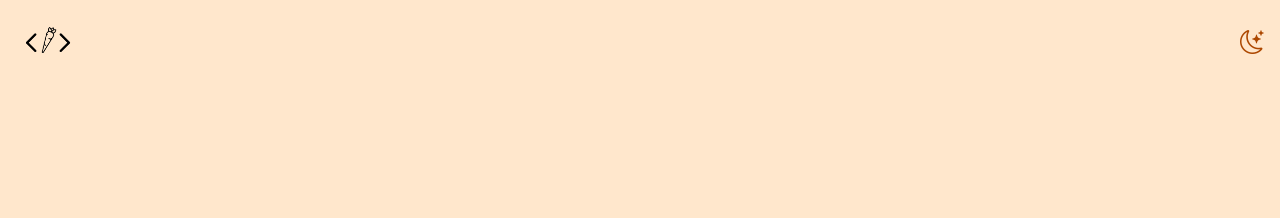
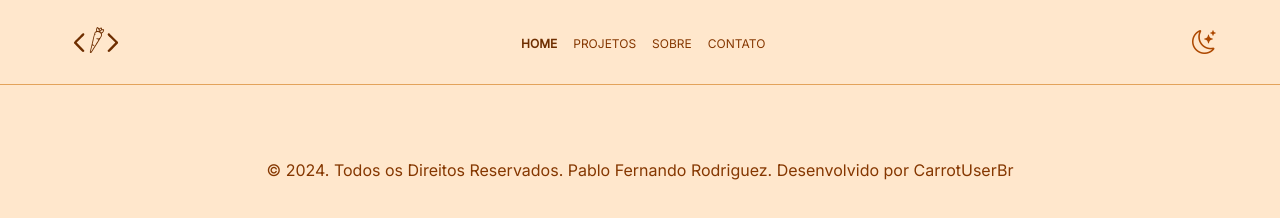
Before and after one commit to CarrotUserBr/CarrotUserBr.github.io, a plain HTML site: page index.html in a window 1280 px wide. Drawn offline with nearby package versions, Linux system fonts and the light colour scheme.

Commit message:
feat: add data-theme, script and footer

```diff
--- a/assets/css/styles.css
+++ b/assets/css/styles.css
@@ -1,22 +1,34 @@
-@import url('https://fonts.googleapis.com/css2?family=Inter&display=swap');
+ @import url('https://fonts.googleapis.com/css2?family=Inter&display=swap');
 
-:root{
-  /* Cores principais */
-  --primary-color: #6E2E00; /* Laranja mais escuro para destaque */
+ :root, :root[data-theme='light']{
+  --primary-color: #6E2E00;
 
-  --primary-bg-color: #FFE7CC; /* Fundo principal em laranja claro */
-  --secondary-bg-color: #DBB284; /* Fundo secundário em tom mais escuro */
-  --border-color: #E3A35B; /* Cor da borda para separação */
+  --primary-bg-color: #FFE7CC;
+  --secondary-bg-color: #DBB284;
+  --border-color: #E3A35B;
 
-  /* Cores de texto e links */
-  --title-color: var(--primary-color); /* Cor do título em preto */
-  --text-color: #853700; /* Cor do texto em cinza escuro */
-  --link-color: #853700; /* Cor do link em laranja mais escuro */
-  --icon-color: #AD4800; /* Cor do ícone em laranja mais escuro */
+  --title-color: var(--primary-color);
+  --text-color: #853700;
+  --link-color: #853700;
+  --icon-color: #AD4800;
+ }
+
+
+:root[data-theme='dark'] {
+    --primary-color: #FFA500;
+
+    --primary-bg-color: #1E1E1E;
+    --secondary-bg-color: #333;
+    --border-color: #555;
+
+    --title-color: var(--primary-color);
+    --text-color: #A0A0A0;
+    --link-color: #FFA500;
+    --icon-color: #FFA500;
 }
 
 
-* {
+ * {
     margin: 0;
     padding: 0;
     box-sizing: border-box;
@@ -27,10 +39,17 @@
 body {
     background: var(--primary-bg-color);
     font-family:'Inter', Tahoma, Geneva, Verdana, sans-serif;
+    color: var(--text-color);
 }
 
 a {
     text-decoration: none;
+    color: var(--text-color);
+}
+
+a:hover{
+    color: var(--primary-color);
+    font-weight: 600;
 }
 
 i {
@@ -46,20 +65,27 @@ i {
     padding: 0.5rem 1rem;
 }
 
+.header__toggle {
+    display: flex;
+    justify-content: flex-end;
+}
+
 .header__brand .brand__logo {
     width: 4rem;
     height: 4rem;
+    color: var(--primary-color);
 }
 
 #toggleTheme {
     font-size: 1.5rem;
     color: var(--icon-color);
+    cursor: pointer;
+    transition: ease-in-out .4s;
 }
 
 .menu {
     display: flex;
     align-items: center;
-    background: var(--secondary-bg-color);
 }
 
 .menu__item {
@@ -71,6 +97,7 @@ i {
     position: fixed;
     bottom: 0;
     justify-content: space-between;
+    background: var(--secondary-bg-color);
     border-top: 1px solid var(--border-color);
 }
 
@@ -84,8 +111,10 @@ i {
 }
 
 .menu__link.active .menu__icon,
-.menu__link.active .menu__text {
-    color: var(--primary-color);
+.menu__link.active .menu__text,
+.menu__link:hover .menu__icon,
+.menu__link:hover .menu__text {
+color: var(--primary-color);
     font-weight: 600;
 }
 
@@ -103,8 +132,45 @@ i {
     text-transform: uppercase;
 }
 
+.header__nav {
+    display: none;
+}
+
+.menu--principal{
+    gap: 1rem;
+}
+
+main {
+    padding: 5rem;
+}
+
+footer {
+    text-align: center;
+}
+
 @media (min-width:768px) {
-    .menu--mobile {
+    .header {
+        position: fixed;
+        border-bottom: 1px solid var(--border-color);
+        padding: 0.5rem 4rem;
+        background: var(--primary-bg-color);
+    }
+
+    .nav--mobile {
         display: none;
     }
+
+    .header__nav {
+        display: flex;
+    }
+
+    .header__toggle {
+        min-width: 5%;
+    }
 }
+
+@media (min-width: 1400px){
+    .header {
+        padding: 0.5rem 15rem;
+    }
+}
--- /dev/null
+++ b/assets/js/script.js
@@ -0,0 +1,13 @@
+const toggleTheme = document.getElementById("toggleTheme")
+const rootHtml = document.documentElement
+
+function changeTheme(){
+    const currentTheme = rootHtml.getAttribute("data-theme");
+
+    currentTheme === "light" ? rootHtml.setAttribute("data-theme", "dark") : rootHtml.setAttribute("data-theme", "light")
+
+    toggleTheme.classList.toggle("bi-moon-stars");
+    toggleTheme.classList.toggle("bi-sun");
+}
+
+toggleTheme.addEventListener("click", changeTheme);
--- a/index.html
+++ b/index.html
@@ -1,5 +1,5 @@
 <!DOCTYPE html>
-<html lang="pt-br">
+<html lang="pt-br" data-theme="light">
 <head>
     <meta charset="UTF-8">
     <meta name="viewport" content="width=device-width, initial-scale=1.0">
@@ -13,15 +13,52 @@
 <body>
 
     <header class="header">
+
         <div class="header__brand">
-            <img class="brand__logo" src="./assets/images/CarrotDev-Logo-Black.png" alt="Logo CarrotUserBr">
+            <!-- <img class="brand__logo" src="./assets/images/CarrotDev-Logo-Black.svg" alt="Logo CarrotUserBr"> -->
+            <svg class="brand__logo" xmlns="http://www.w3.org/2000/svg" width="500" height="500" viewBox="0 0 500 500" preserveAspectRatio="xMidYMid meet" fill="var(--primary-color)">
+                <!-- O restante do conteúdo do SVG permanece o mesmo -->
+                <g transform="translate(0.000000,500.000000) scale(0.100000,-0.100000)" stroke="none">
+                  <path d="M2549 3448 c-35 -70 -50 -173 -31 -226 10 -28 8 -31 -41 -63 -93 -61 -89 -48 -282 -856 -96 -402 -175 -743 -175 -756 0 -38 31 -59 81 -55 l44 3 397 635 c267 427 403 653 414 689 17 56 14 144 -6 181 -8 14 -2 20 30 35 77 35 132 108 149 199 17 92 4 106 -101 106 -54 0 -58 2 -58 23 0 45 -31 117 -50 117 -28 0 -102 -34 -137 -64 -31 -26 -32 -27 -43 -6 -17 32 -109 100 -136 100 -19 0 -30 -12 -55 -62z m114 -68 c18 -22 39 -57 45 -79 12 -39 16 -104 7 -113 -3 -3 -28 0 -56 6 -61 14 -83 45 -83 116 0 44 26 110 43 110 5 0 25 -18 44 -40z m241 -35 c6 -26 3 -33 -23 -48 -16 -9 -42 -32 -59 -51 l-29 -34 -7 51 c-6 56 8 80 69 118 33 20 38 17 49 -36z m166 -85 c0 -23 -33 -87 -58 -114 -15 -16 -45 -37 -66 -46 -39 -18 -39 -18 -77 7 -37 25 -38 26 -24 53 17 33 69 78 110 96 36 16 115 18 115 4z m-352 -162 c129 -54 191 -133 180 -231 -7 -59 -104 -221 -127 -211 -38 15 -55 9 -64 -23 l-10 -32 -49 20 c-67 26 -104 25 -112 -3 -7 -29 9 -41 90 -68 35 -12 66 -25 69 -30 4 -7 -560 -926 -586 -954 -5 -5 -12 -6 -16 -3 -7 8 105 496 118 511 5 5 27 2 53 -8 63 -24 101 -19 100 14 0 21 -9 29 -61 50 -34 14 -65 28 -68 31 -3 4 31 159 75 345 109 457 95 412 132 416 25 2 32 8 33 26 1 14 -6 27 -19 34 -12 6 -22 12 -24 13 -7 6 27 61 50 82 31 29 86 52 126 53 18 0 68 -14 110 -32z"/>
+                  <path d="M1132 2688 c-184 -183 -340 -346 -346 -361 -7 -16 -11 -41 -8 -55 3 -19 107 -130 346 -369 322 -323 344 -343 377 -343 53 0 89 37 89 91 0 42 -1 44 -300 344 l-300 301 300 298 c291 290 300 300 300 338 0 53 -35 88 -87 88 -36 0 -51 -14 -371 -332z"/>
+                  <path d="M3435 2995 c-19 -18 -25 -35 -25 -66 0 -42 1 -43 300 -337 l301 -295 -301 -302 c-299 -300 -300 -302 -300 -344 0 -54 36 -91 89 -91 33 0 56 20 378 343 l343 343 0 44 0 45 -343 342 c-329 330 -344 343 -380 343 -27 0 -45 -7 -62 -25z"/>
+                </g>
+            </svg>
+
         </div>
 
-        <i id="toggleTheme" class="bi bi-moon-stars"></i>
+        <nav class="header__nav ">
+            <ul class="menu menu--principal">
+                <li class="menu__item">
+                    <a class="menu__link active" href="#home">
+                        <span class="menu__text">Home</span>
+                    </a>
+                </li>
+                <li class="menu__item">
+                    <a class="menu__link" href="#projetos">
+                        <span class="menu__text">Projetos</span>
+                    </a>
+                </li>
+                <li class="menu__item">
+                    <a class="menu__link" href="#sobre">
+                        <span class="menu__text">Sobre</span>
+                    </a>
+                </li>
+                <li class="menu__item">
+                    <a class="menu__link" href="#contato">
+                        <span class="menu__text">Contato</span>
+                    </a>
+                </li>
+            </ul>
+        </nav>
+
+        <div class="header__toggle">
+            <i id="toggleTheme" class="bi bi-moon-stars"></i>
+        </div>
 
     </header>
 
-    <nav>
+    <nav class="nav--mobile">
         <ul class="menu menu--mobile">
             <li class="menu__item">
                 <a class="menu__link active" href="#home">
@@ -50,5 +87,15 @@
         </ul>
     </nav>
 
+    <main></main>
+
+    <footer>
+        <p>
+            © 2024. Todos os Direitos Reservados. Pablo Fernando Rodriguez. Desenvolvido por <a href="">CarrotUserBr</a>
+        </p>
+    </footer>
+
+
+    <script src="./assets/js/script.js"></script>
 </body>
 </html>
```
Also changed, not shown: assets/images/CarrotDev-Logo-Black.png (deleted), assets/images/CarrotDev-Logo-White.png (deleted).
